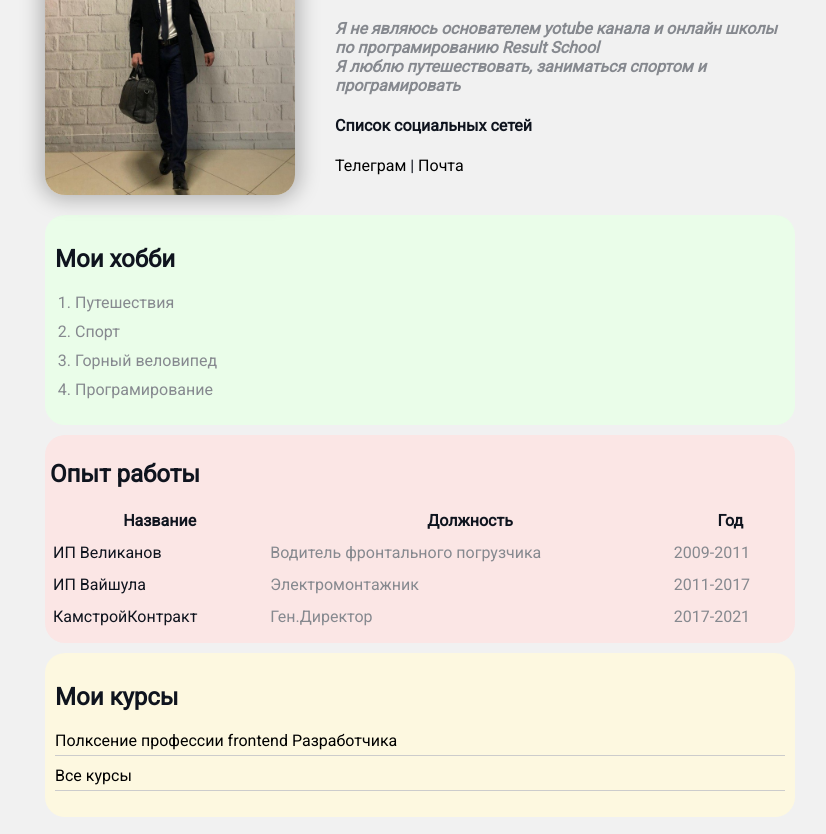
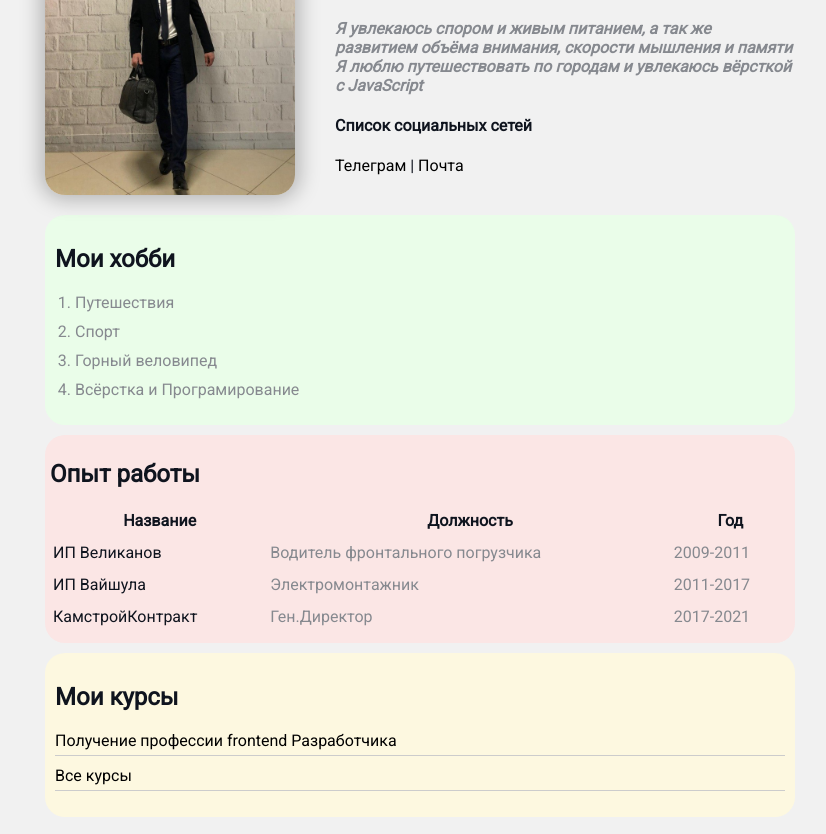
Before and after one commit to odal-dex/resume, a plain HTML site: page index.html in a window 1280 px wide. Shown: the part 100-934 px from the top of the page, without its empty margins (220-1046 px from the left). Drawn offline with Linux system fonts and the light colour scheme.

Commit message:
Update index.html

```diff
--- a/index.html
+++ b/index.html
@@ -18,12 +18,11 @@
             <div class="info-text">
                 <h1>Алексей Алёха</h1>
 
-                <p>Я не являюсь основателем <strong>yotube канала</strong> и онлайн школы по програмированию
-                    <strong>Result
-                        School</strong>
+                <p>Я увлекаюсь <strong>спором и живым питанием</strong>, а так же развитием
+                    <strong>объёма внимания, скорости мышления и памяти</strong>
                 </p>
 
-                <p>Я люблю<em> путешествовать, заниматься спортом и програмировать</em></p>
+                <p>Я люблю<em> путешествовать по городам и увлекаюсь вёрсткой с JavaScript</em></p>
                 <h4>Список социальных сетей</h4>
                 <a href="https://t.me/Alexey_FrontEnder" target="_blank">Телеграм</a>
                 |
@@ -38,7 +37,7 @@
                 <li>Путешествия</li>
                 <li>Спорт</li>
                 <li>Горный веловипед</li>
-                <li>Програмирование</li>
+                <li>Всёрстка и Програмирование</li>
             </ol>
         </div>
         <div class="card-2">
@@ -77,7 +76,7 @@
             <h2>Мои курсы</h2>
             <ul class="link-list">
                 <li>
-                    <a href="#">Полксение профессии frontend Разработчика</a>
+                    <a href="#">Получение профессии frontend Разработчика</a>
                 </li>
                 <li>
                     <a href="#">Все курсы</a>
```
